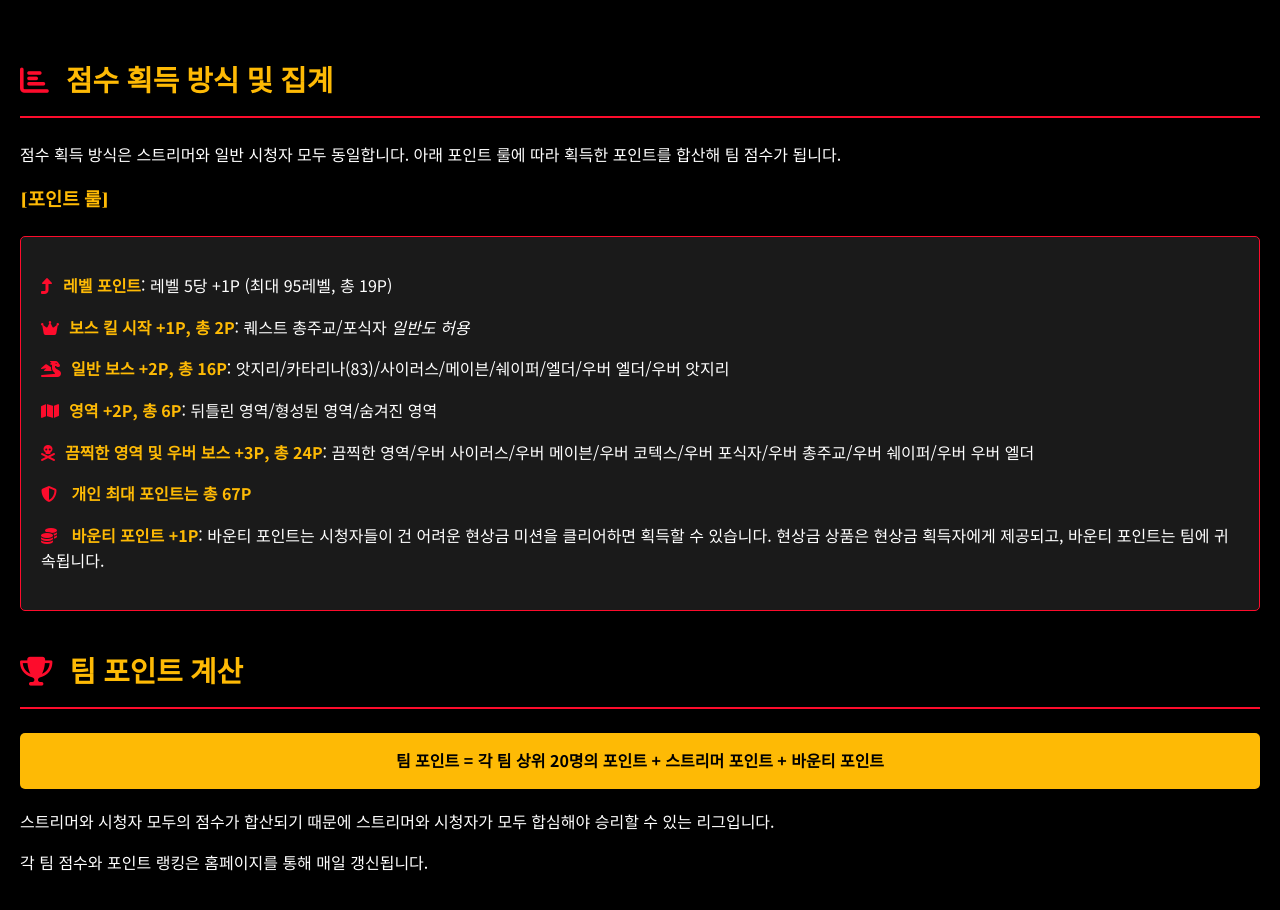
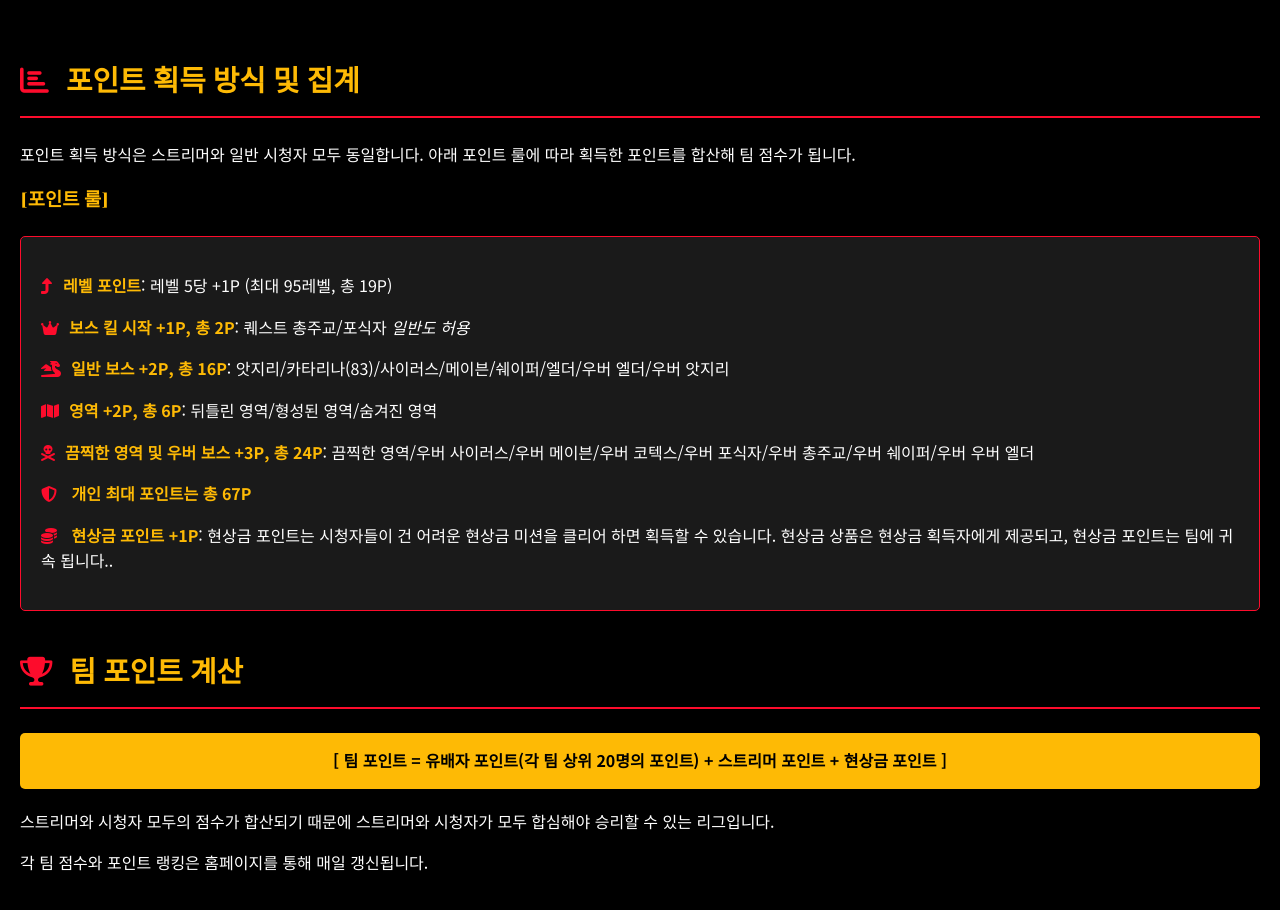
Before and after one commit to numsil/stf2, a plain HTML site: page index.html in a window 1280 px wide. Drawn offline with Linux system fonts and the light colour scheme.

Commit message:
Update index.html

```diff
--- a/index.html
+++ b/index.html
@@ -80,9 +80,9 @@
 <body>
     <h2>
         <i class="fas fa-chart-bar icon"></i>
-        점수 획득 방식 및 집계
+        포인트 획득 방식 및 집계
     </h2>
-    <p>점수 획득 방식은 스트리머와 일반 시청자 모두 동일합니다. 아래 포인트 룰에 따라 획득한 포인트를 합산해 팀 점수가 됩니다.</p>
+    <p>포인트 획득 방식은 스트리머와 일반 시청자 모두 동일합니다. 아래 포인트 룰에 따라 획득한 포인트를 합산해 팀 점수가 됩니다.</p>
     <h3>[포인트 룰]</h3>
     <div class="point-rule">
         <p><i class="fas fa-level-up-alt icon"></i><strong>레벨 포인트</strong>: 레벨 5당 +1P (최대 95레벨, 총 19P)</p>
@@ -91,7 +91,7 @@
         <p><i class="fas fa-map icon"></i><strong>영역 +2P, 총 6P</strong>: 뒤틀린 영역/형성된 영역/숨겨진 영역</p>
         <p><i class="fas fa-skull-crossbones icon"></i><strong>끔찍한 영역 및 우버 보스 +3P, 총 24P</strong>: 끔찍한 영역/우버 사이러스/우버 메이븐/우버 코텍스/우버 포식자/우버 총주교/우버 쉐이퍼/우버 우버 엘더</p>
         <p><i class="fas fa-shield-alt icon"></i> <strong>개인 최대 포인트는 총 67P</strong></p>
-        <p><i class="fas fa-coins icon"></i> <strong>바운티 포인트 +1P</strong>: 바운티 포인트는 시청자들이 건 어려운 현상금 미션을 클리어하면 획득할 수 있습니다. 현상금 상품은 현상금 획득자에게 제공되고, 바운티 포인트는 팀에 귀속됩니다.</p>
+        <p><i class="fas fa-coins icon"></i> <strong>현상금 포인트 +1P</strong>: 현상금 포인트는 시청자들이 건 어려운 현상금 미션을 클리어 하면 획득할 수 있습니다. 현상금 상품은 현상금 획득자에게 제공되고, 현상금 포인트는 팀에 귀속 됩니다..</p>
     </div>
 
     <h2>
@@ -99,7 +99,7 @@
         팀 포인트 계산
     </h2>
     <div class="point-calculation">
-        팀 포인트 = 각 팀 상위 20명의 포인트 + 스트리머 포인트 + 바운티 포인트
+       [ 팀 포인트 = 유배자 포인트(각 팀 상위 20명의 포인트) + 스트리머 포인트 + 현상금 포인트 ]
     </div>
     <p>스트리머와 시청자 모두의 점수가 합산되기 때문에 스트리머와 시청자가 모두 합심해야 승리할 수 있는 리그입니다.</p>
     <p>각 팀 점수와 포인트 랭킹은 홈페이지를 통해 매일 갱신됩니다.</p>
```
